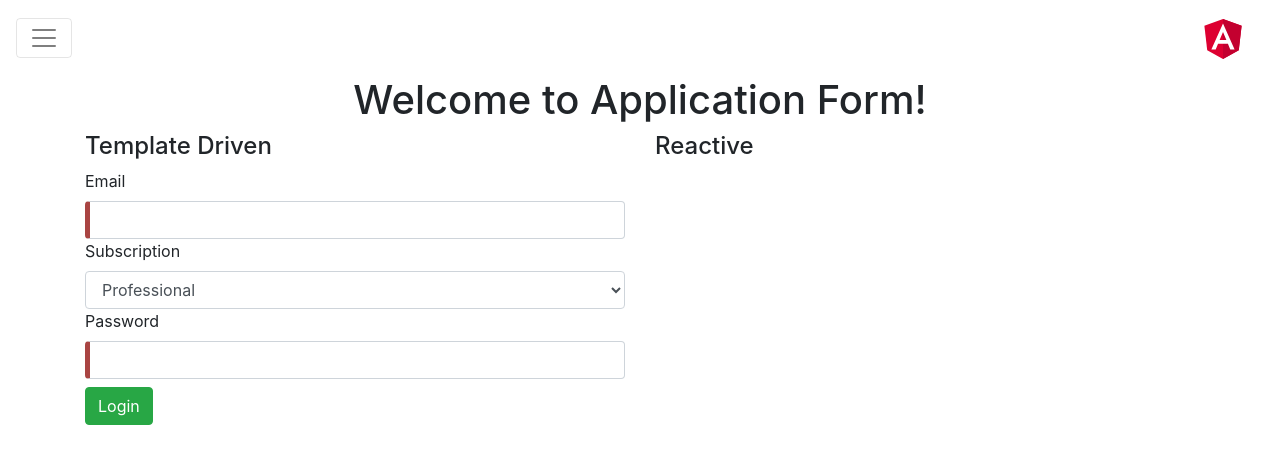
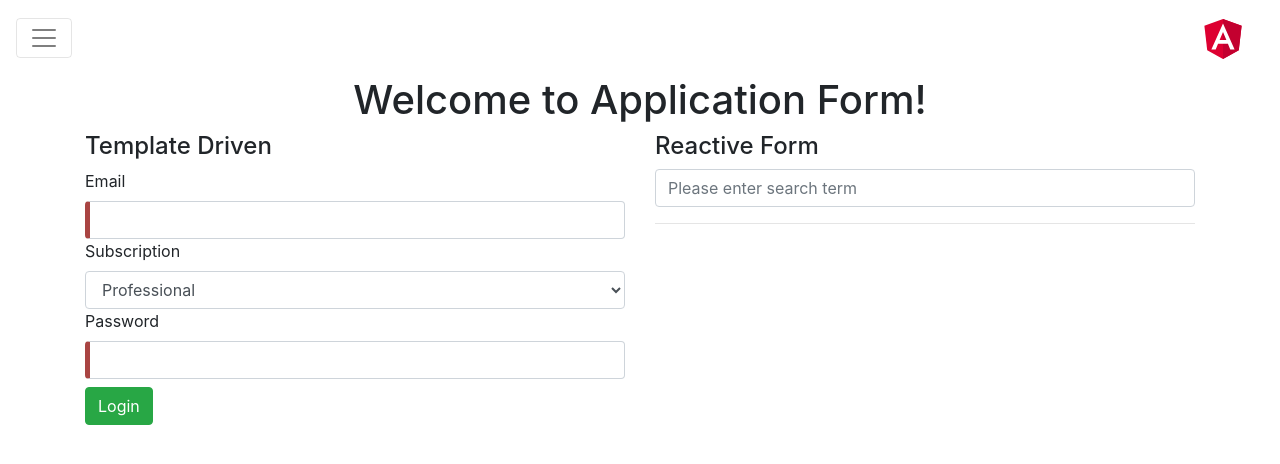
Before and after one commit to vuanhtu1993/Angular4, an Angular app: page / in a window 1280 px wide. Shown: the top 464 px of the page. Built offline with nearby package versions, Linux system fonts and the light colour scheme.

Commit message:
1. Apply ReactiveForm to create input react search

```diff
--- a/src/app/app.component.html
+++ b/src/app/app.component.html
@@ -6,6 +6,10 @@
       Welcome to {{ title }}!
     </h1>
   </div>
-  <app-form></app-form>
+  <div class="row">
+    <div class="col-sm-6"><app-form></app-form></div>
+    <div class="col-sm-6"><app-reactive-form></app-reactive-form></div>
+  </div>
+
 
 </div>
--- /dev/null
+++ b/src/app/component/reactive-form/reactive-form.component.html
@@ -0,0 +1,10 @@
+<h4>Reactive Form</h4>
+
+<input type="search"
+       class="form-control"
+       placeholder="Please enter search term"
+       [formControl]="searchField">
+<hr/>
+<ul class="list-unstyled">
+  <li *ngFor="let search of searches">{{ search }}</li>
+</ul>
--- /dev/null
+++ b/src/app/component/reactive-form/reactive-form.component.ts
@@ -0,0 +1,28 @@
+import {Component, OnInit} from '@angular/core';
+import {FormControl, ReactiveFormsModule} from '@angular/forms';
+import 'rxjs/add/operator/debounce';
+import 'rxjs/add/operator/debounceTime';
+import 'rxjs/add/operator/distinctUntilChanged';
+
+@Component({
+  selector: 'app-reactive-form',
+  templateUrl: './reactive-form.component.html',
+  styleUrls: ['./reactive-form.component.css']
+})
+export class ReactiveFormComponent implements OnInit {
+  searchField: FormControl;
+  searches: string[] = [];
+
+  constructor() {
+  }
+
+  ngOnInit() {
+    this.searchField = new FormControl();
+    this.searchField.valueChanges
+      .debounceTime(500)
+      .distinctUntilChanged()
+      .subscribe((term) => {
+      this.searches.push(term);
+    });
+  }
+}
--- a/src/app/component/form/form.component.html
+++ b/src/app/component/template-driven/form.component.html
@@ -1,6 +1,6 @@
 <div class="form">
-  <div class="row">
-    <div class="col-sm-6">
+  <div class="">
+    <div class="">
       <h4> Template Driven</h4>
       <form class="form-group" #form1="ngForm">
         <label for="email">Email</label>
@@ -29,7 +29,7 @@
           </div>
         </div>
         <!--<label for="name">Name</label>-->
-        <!--<input id="name" name="name" class="form-control"-->
+        <!--<input id="name" name="name" class="template-driven-control"-->
                <!--required minlength="4" ngModel #name="ngModel">-->
         <!--<div *ngIf="name.invalid && (name.dirty || name.touched)"-->
              <!--class="alert alert-danger">-->
@@ -52,9 +52,5 @@
       </div>
     </div>
 
-    <div class="col-sm-6">
-      <h4>Reactive</h4>
-
-    </div>
   </div>
 </div>
```
Also changed, not shown: src/app/app.module.ts (+7 -4 lines), src/app/component/reactive-form/reactive-form.component.css (added), src/app/component/template-driven/form.component.css (renamed from src/app/component/form/form.component.css), src/app/component/template-driven/form.component.ts (renamed from src/app/component/form/form.component.ts), 2 other files (tests, documents, lock files or other folders).
